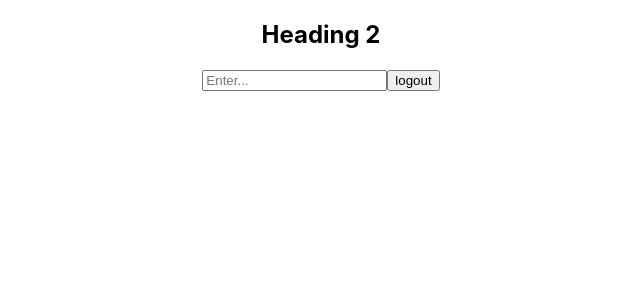
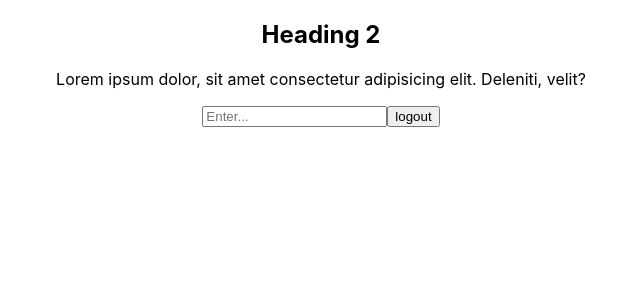
Before and after one commit to sobirjonkadamboev/sam-react, a JavaScript app in the folder my-app/: page / in a window 1280 px wide. Shown: the top 300 px of the page, without its empty margins (319-959 px from the left). Built offline with nearby package versions, Linux system fonts and the light colour scheme.

Commit message:
Auto-backup: 9/4/2026, 4:03:02 AM - Updated my-app/src/App.js

```diff
--- a/my-app/src/App.js
+++ b/my-app/src/App.js
@@ -6,7 +6,10 @@ const HeaderFunction = () => {
 	return (
 		<div>
 			<h2>{text}</h2>
-			<p></p>
+			<p>
+				Lorem ipsum dolor, sit amet consectetur adipisicing elit. Deleniti,
+				velit?
+			</p>
 		</div>
 	)
 }
```
